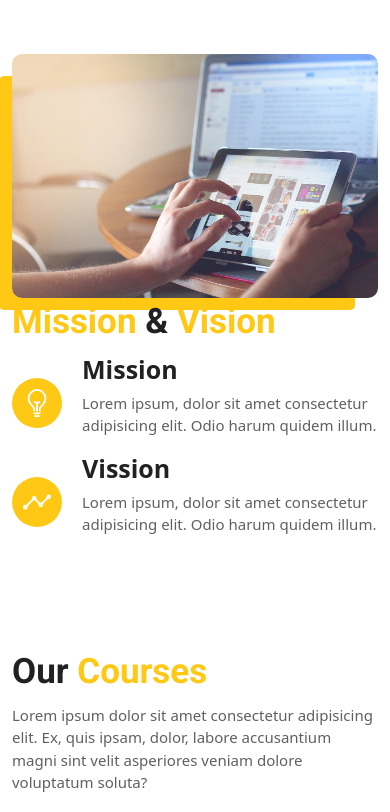
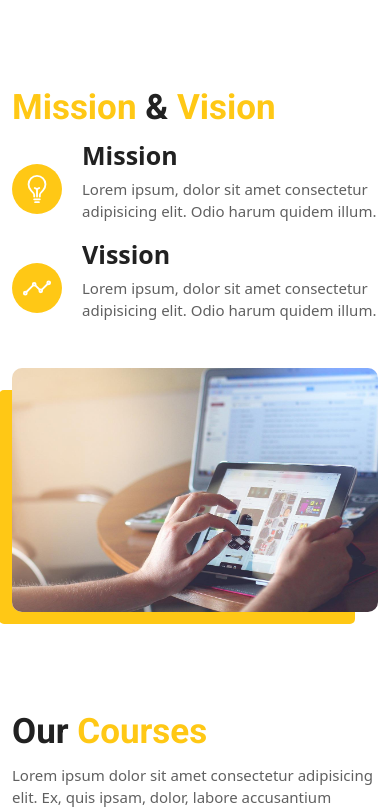
Before and after one commit to bishal-tech/bt-academy, a plain HTML site: page index.html in a window 390 px wide. Shown: the part 1412-2224 px from the top of the page. Drawn offline with nearby package versions, Linux system fonts and the light colour scheme; a web font is replaced by a local one.

Commit message:
fix some res issue

```diff
--- a/assets/css/responsive.css
+++ b/assets/css/responsive.css
@@ -35,6 +35,12 @@
     .teacher-slide h3 {
         font-size: 18px;
     }
+    .reverse{
+        flex-direction: column-reverse;
+    }
+    .about-img-slider{
+        margin-top: 30px;
+    }
 }
 
 
--- a/index.html
+++ b/index.html
@@ -140,7 +140,7 @@
 
     <section>
         <div class="container py-5">
-            <div class="row">
+            <div class="row ">
                 <div class="col-md-6 col-sm-12 ">
                     <div class="dd-flex">
                         <div class="">
@@ -173,7 +173,7 @@
 
     <section>
         <div class="container py-5">
-            <div class="row">
+            <div class="row reverse">
                 <div class="col-md-6 col-sm-12 dd-flex">
                     <div class="about-img-slider">
                         <div class="about-img-slide">
```
